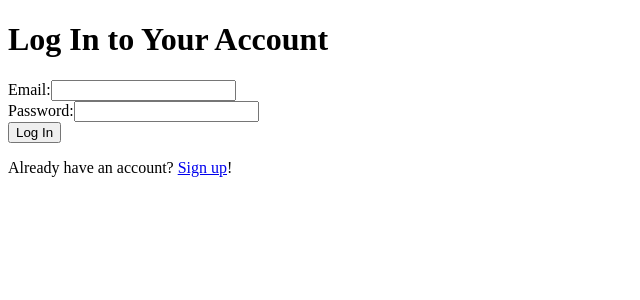
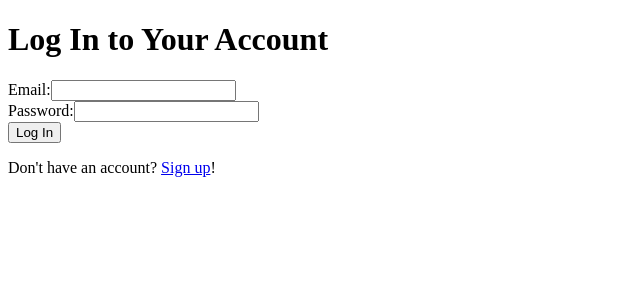
Before and after one commit to marco-vidali/soundscape, a React (Vite) app: page /auth/login in a window 1280 px wide. Shown: the top 300 px of the page, without its empty margins (0-640 px from the left). Built offline with nearby package versions, Linux system fonts and the light colour scheme.

Commit message:
Swap account status messages in LoginLink and SignupLink components

```diff
--- a/src/features/auth/LoginLink.tsx
+++ b/src/features/auth/LoginLink.tsx
@@ -3,7 +3,7 @@ import { Link } from "react-router-dom";
 const LoginLink = () => {
     return (
         <p>
-            Don't have an account?{" "}
+            Already have an account?{" "}
             <Link to={{ pathname: "/auth/login" }}>Log in</Link>!
         </p>
     );
--- a/src/features/auth/SignupLink.tsx
+++ b/src/features/auth/SignupLink.tsx
@@ -3,7 +3,7 @@ import { Link } from "react-router-dom";
 const SignupLink = () => {
     return (
         <p>
-            Already have an account?{" "}
+            Don't have an account?{" "}
             <Link to={{ pathname: "/auth/signup" }}>Sign up</Link>!
         </p>
     );
```
